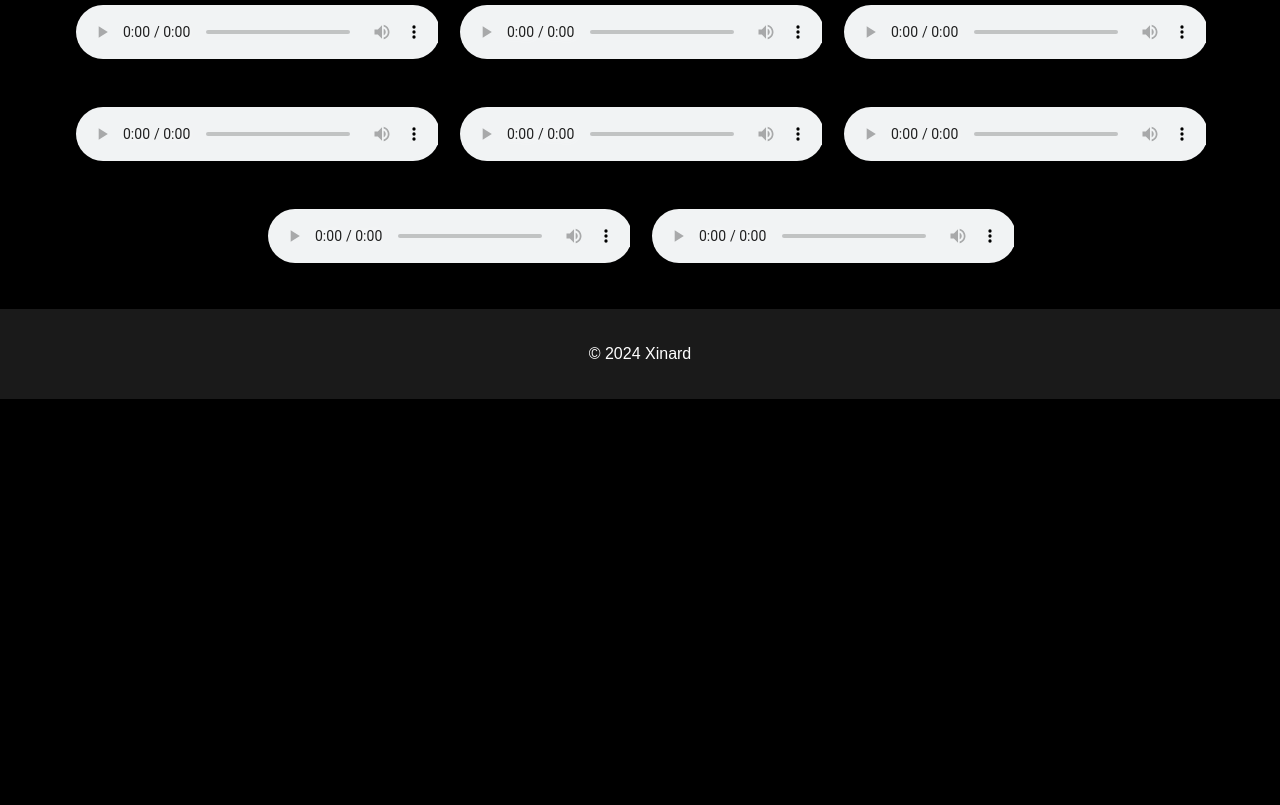
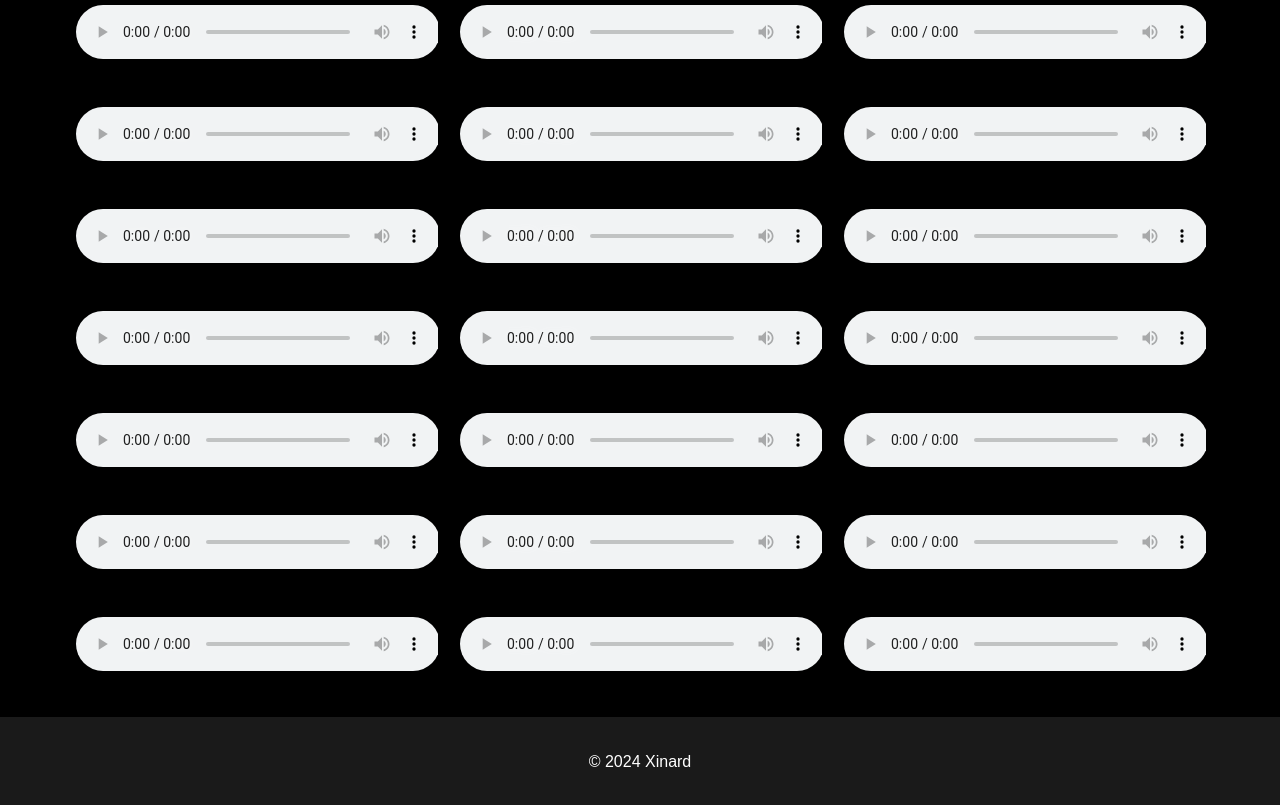
Before and after one commit to x1nard/myportfolio, a plain HTML site: page index.html in a window 1280 px wide. Shown: the part 3608-4413 px from the top of the page. Before the commit the page ends 4007 px from the top, so only its background shows below. Drawn offline with Linux system fonts and the light colour scheme.

Commit message:
Add files via upload

```diff
--- a/index.html
+++ b/index.html
@@ -226,6 +226,85 @@
                 Your browser does not support the audio tag.
             </audio>
         </div>
+<div class="media-item">
+            <audio controls>
+                <source src="JEBU.mp3" type="audio/mpeg">
+                Your browser does not support the audio tag.
+            </audio>
+        </div>
+<div class="media-item">
+            <audio controls>
+                <source src="cosmo.mp3" type="audio/mpeg">
+                Your browser does not support the audio tag.
+            </audio>
+        </div>
+<div class="media-item">
+            <audio controls>
+                <source src="chu.mp3" type="audio/mpeg">
+                Your browser does not support the audio tag.
+            </audio>
+        </div>
+<div class="media-item">
+            <audio controls>
+                <source src="destroy.mp3" type="audio/mpeg">
+                Your browser does not support the audio tag.
+            </audio>
+        </div>
+<div class="media-item">
+            <audio controls>
+                <source src="povtorka.mp3" type="audio/mpeg">
+                Your browser does not support the audio tag.
+            </audio>
+        </div>
+<div class="media-item">
+            <audio controls>
+                <source src="R&BASSsk.mp3" type="audio/mpeg">
+                Your browser does not support the audio tag.
+            </audio>
+        </div>
+<div class="media-item">
+            <audio controls>
+                <source src="vamppp.mp3" type="audio/mpeg">
+                Your browser does not support the audio tag.
+            </audio>
+        </div>
+<div class="media-item">
+            <audio controls>
+                <source src="yeat eagle.mp3" type="audio/mpeg">
+                Your browser does not support the audio tag.
+            </audio>
+        </div>
+<div class="media-item">
+            <audio controls>
+                <source src="yeatmanera.mp3" type="audio/mpeg">
+                Your browser does not support the audio tag.
+            </audio>
+        </div>
+<div class="media-item">
+            <audio controls>
+                <source src="Young Thug, Gunna, Travis Scott Brass beat.mp3" type="audio/mpeg">
+                Your browser does not support the audio tag.
+            </audio>
+        </div>
+<div class="media-item">
+            <audio controls>
+                <source src="yeat, synth, playboi carti, destroy lonely, ken carson, kankan.mp3" type="audio/mpeg">
+                Your browser does not support the audio tag.
+            </audio>
+        </div>
+<div class="media-item">
+            <audio controls>
+                <source src="guitar rnb.mp3" type="audio/mpeg">
+                Your browser does not support the audio tag.
+            </audio>
+        </div>
+<div class="media-item">
+            <audio controls>
+                <source src="No Escape X Drake X Frank Ocean (Dinos, Dosseh, Stormzy, Josman, 6lack, Cleaver Wallace, Lil Tjay, Toosii).mp3" type="audio/mpeg">
+                Your browser does not support the audio tag.
+            </audio>
+        </div>
+
     </div>
 </div>
 
```
